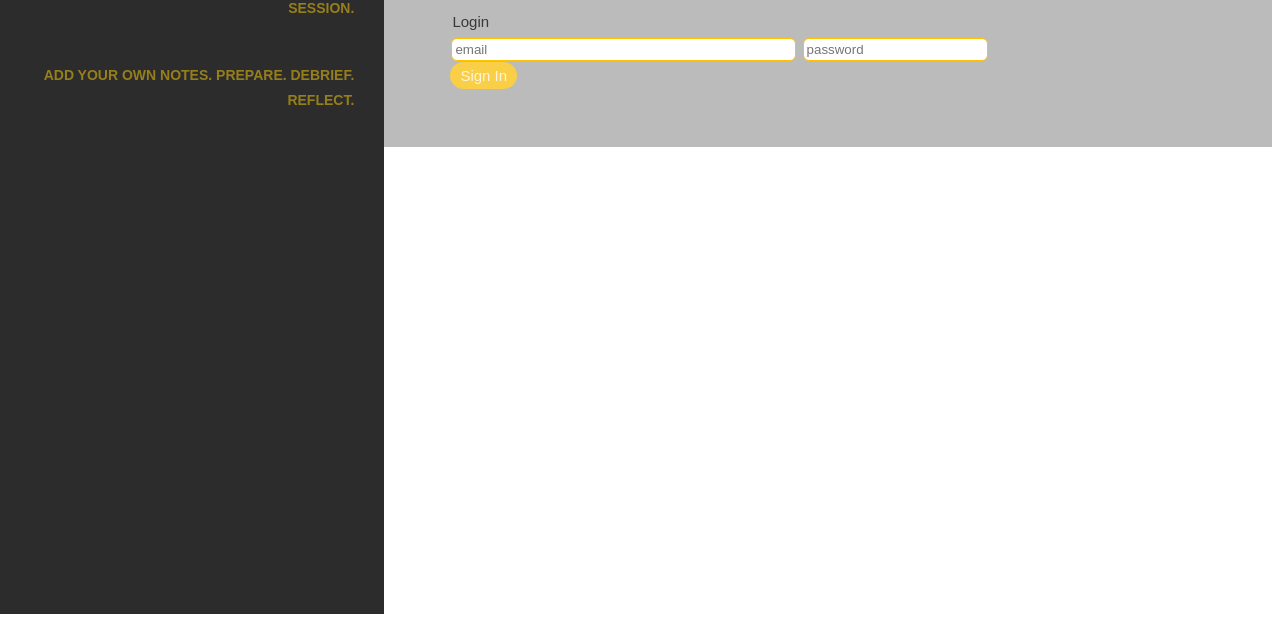
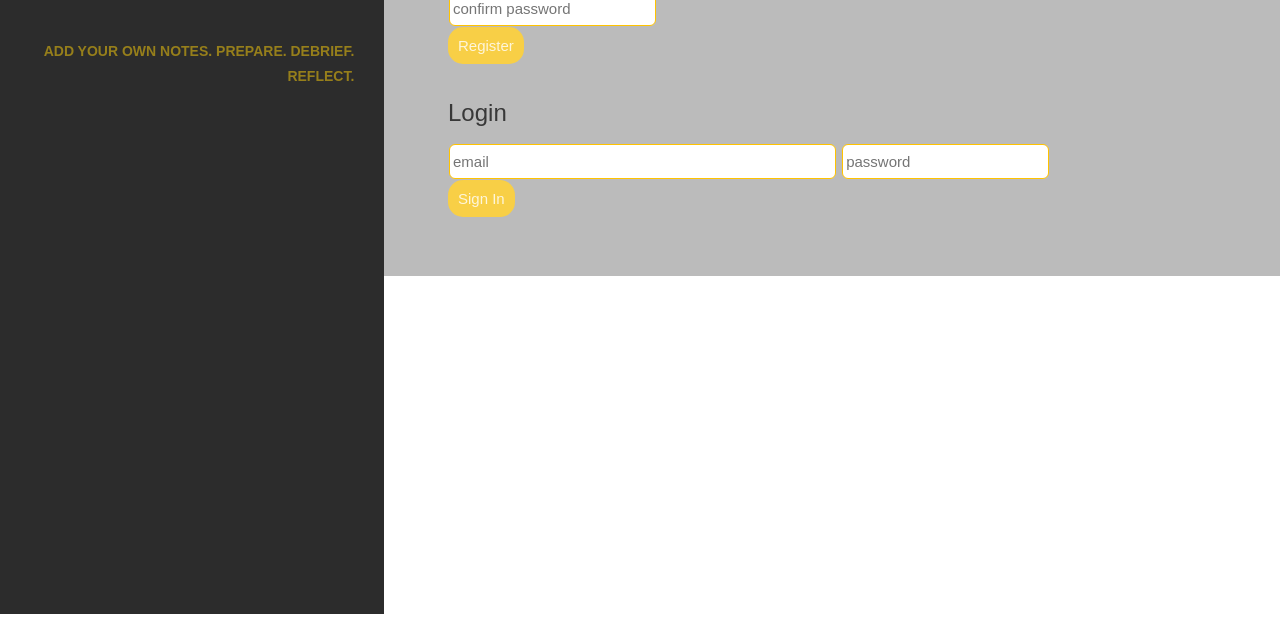
Before and after one commit to BeatrizElena/interpreter-assistant-client, a website built with webpack: page index.html in a window 1280 px wide. Shown: the part 186-816 px from the top of the page. Built offline with nearby package versions, Linux system fonts and the light colour scheme.

Commit message:
Move main.css code to main.scss & update index.scss

```diff
--- a/assets/styles/index.scss
+++ b/assets/styles/index.scss
@@ -1,5 +1,5 @@
-// @import '~bootstrap/scss/bootstrap';
-
+@import '~bootstrap/scss/bootstrap';
+@import 'main';
 
 
 // @import 'colors-fonts';
--- a/index.html
+++ b/index.html
@@ -8,7 +8,7 @@
   <!-- Do not add `link` tags-->
   <link rel="shortcut icon" type="image/x-icon" href="favicon.ico">
   <!-- <link rel="stylesheet" href="./assets/styles/bootstrap.css"> -->
-  <link rel="stylesheet" href="./assets/styles/main.css">
+  <!-- <link rel="stylesheet" href="./assets/styles/main.css"> -->
 
   <!-- Do not add `script` tags-->
   <script src="public/vendor.js" type="text/javascript" charset="utf-8" defer></script>
```
